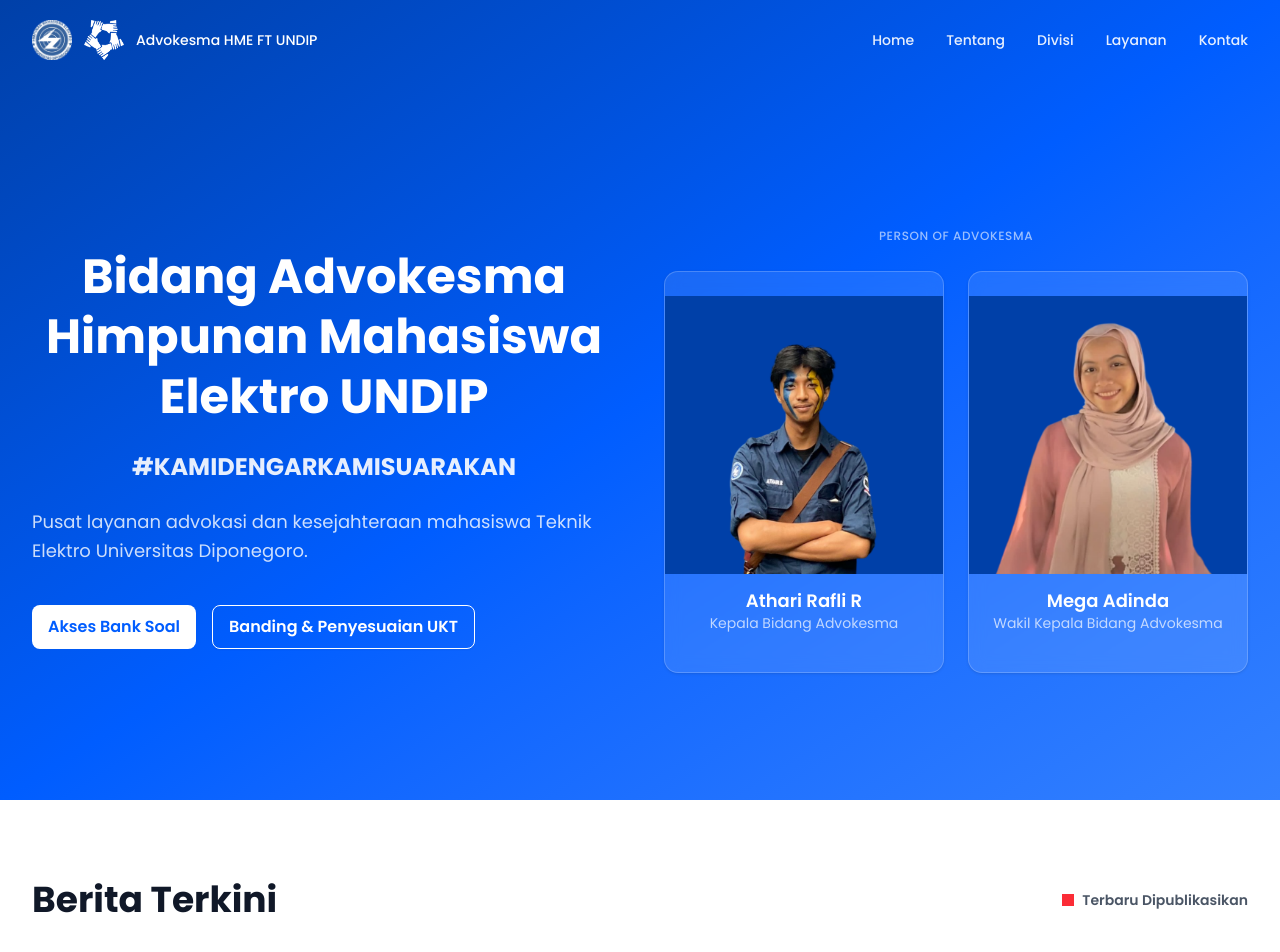
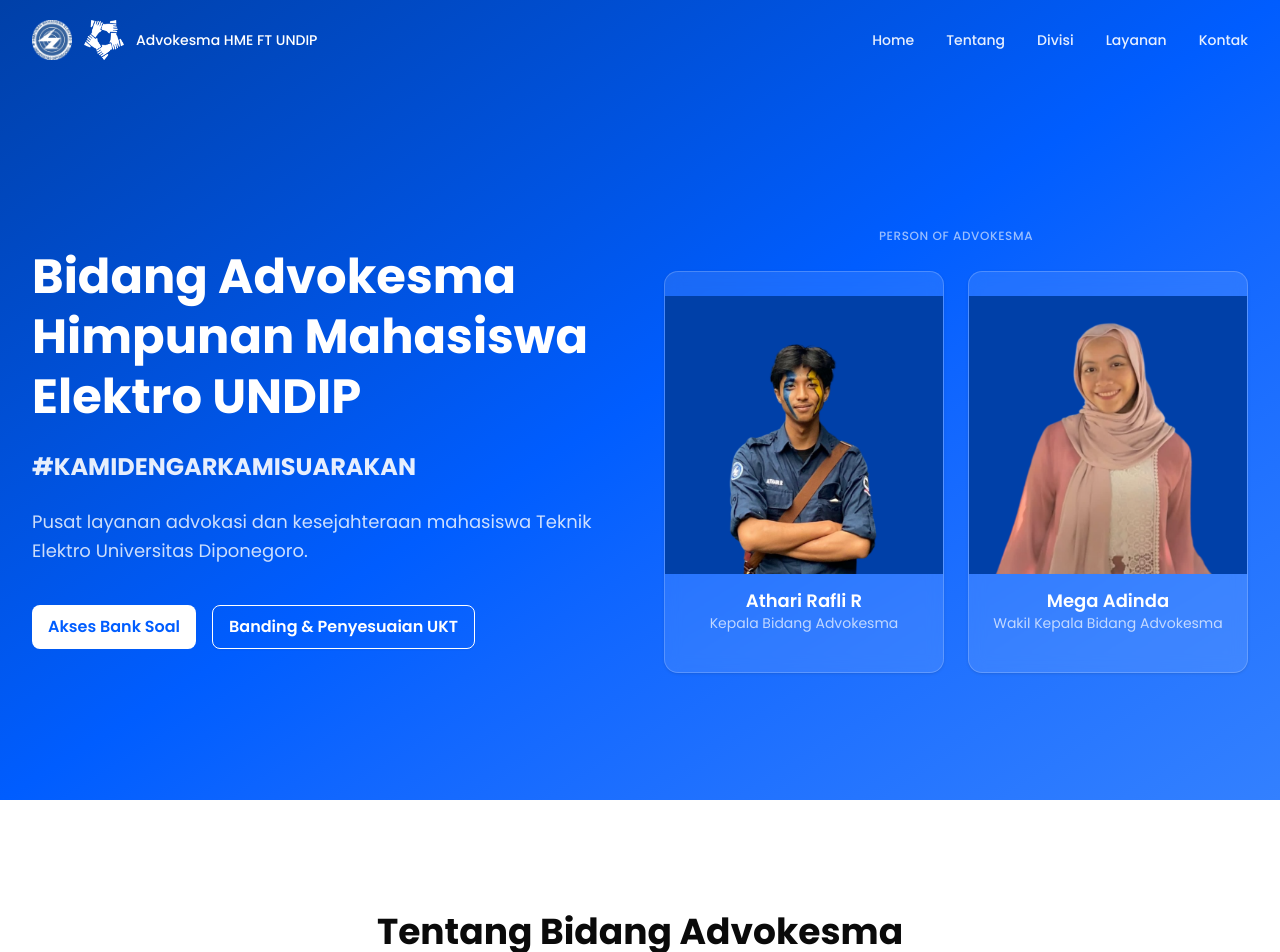
Before and after one commit to atharii/v0-advokesma-website-design, a Next.js app: page / in a window 1280 px wide. Shown: the top 952 px of the page. Built offline with nearby package versions, Linux system fonts and the light colour scheme.

Commit message:
feat: remove featured news section
Delete `FeaturedNewsSection` and adjust page layout.

Co-authored-by: atharii <88034432+atharii@users.noreply.github.com>

```diff
--- a/app/page.tsx
+++ b/app/page.tsx
@@ -1,6 +1,5 @@
 import { Navbar } from "@/components/navbar"
 import { HeroSection } from "@/components/hero-section"
-import { FeaturedNewsSection } from "@/components/featured-news-section"
 import { AboutSection } from "@/components/about-section"
 import { DivisionSection } from "@/components/division-section"
 import { ServicesSection } from "@/components/services-section"
@@ -12,7 +11,6 @@ export default function Home() {
     <main className="min-h-screen bg-background">
       <Navbar />
       <HeroSection />
-      <FeaturedNewsSection />
       <AboutSection />
       <DivisionSection />
       <ServicesSection />
--- a/components/hero-section.tsx
+++ b/components/hero-section.tsx
@@ -37,11 +37,13 @@ export function HeroSection() {
               isVisible ? "opacity-100 translate-y-0" : "opacity-0 translate-y-10",
             )}
           >
-            <h1 className="text-xl sm:text-3xl md:text-4xl lg:text-5xl font-bold text-white leading-snug sm:leading-tight text-balance text-center">
+            <h1 className="text-xl sm:text-3xl md:text-4xl lg:text-5xl font-bold text-white leading-snug sm:leading-tight text-balance text-center md:text-left">
               {"Bidang Advokesma Himpunan Mahasiswa Elektro UNDIP"}
             </h1>
 
-            <p className="text-base sm:text-xl lg:text-2xl font-bold text-white/90 text-center">#KAMIDENGARKAMISUARAKAN</p>
+            <p className="text-base sm:text-xl lg:text-2xl font-bold text-white/90 text-justify">
+              #KAMIDENGARKAMISUARAKAN
+            </p>
 
             <p className="text-white/80 text-xs sm:text-base lg:text-lg leading-relaxed max-w-xl mx-auto lg:mx-0">
               Pusat layanan advokasi dan kesejahteraan mahasiswa Teknik Elektro Universitas Diponegoro.
```
